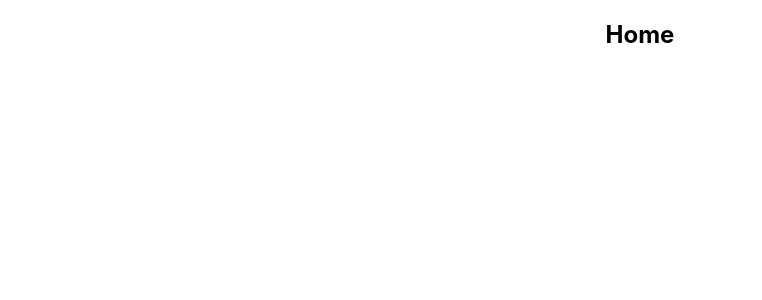
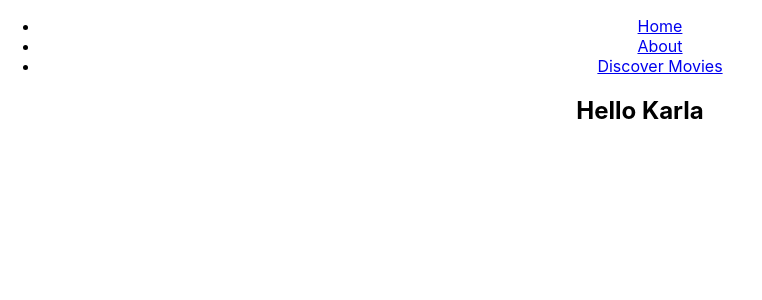
Before and after one commit to AlenaAlyona/movie, a React (Create React App) app: page / in a window 1280 px wide. Shown: the top 300 px of the page, without its empty margins (0-762 px from the left). Built offline with nearby package versions, Linux system fonts and the light colour scheme.

Commit message:
now it works

```diff
--- a/src/App.js
+++ b/src/App.js
@@ -1,7 +1,7 @@
 import React from "react";
 import "./App.css";
 import { Switch, Route, Link, BrowserRouter as Router } from "react-router-dom";
-import navBar from "./components/navBar";
+import NavBar from "./components/navBar";
 import Home from "./pages/HomePage";
 import About from "./pages/AboutPage";
 import DiscoverMovies from "./pages/DiscoverMoviesPage";
@@ -9,7 +9,7 @@ import DiscoverMovies from "./pages/DiscoverMoviesPage";
 function App() {
   return (
     <div className="App">
-      <navBar />
+      <NavBar />
       <Switch>
         <Route path="/discover" component={DiscoverMovies} />
         <Route path="/about" component={About} />
--- /dev/null
+++ b/src/components/navBar.css
@@ -0,0 +1,4 @@
+.NavBar {
+  font-weight: bold;
+  color: blue;
+}
--- a/src/components/navBar.js
+++ b/src/components/navBar.js
@@ -9,38 +9,31 @@ import Home from "../pages/AboutPage";
 import About from "../pages/AboutPage";
 import DiscoverMovies from "../pages/DiscoverMoviesPage";
 
-export default function navBar() {
+export default function NavBar() {
   return (
-    <Router>
     <div>
-        <nav>
-          <ul>
+      <nav className="navbar navbar-expand-lg navbar-light bg-light">
+        <ul className="navbar-nav mr-auto">
           <li>
-              <NavLink to="/">Home</NavLink>
+            <NavLink to="/" className="nav-link">
+              Home
+            </NavLink>
           </li>
           <li>
-              <NavLink to="/about">About</NavLink>
+            <NavLink to="/about" className="nav-link">
+              About
+            </NavLink>
           </li>
           <li>
-              <NavLink to="/discover">Discover Movies</NavLink>
+            <NavLink to="/discover" className="nav-link">
+              Discover Movies
+            </NavLink>
           </li>
         </ul>
       </nav>
 
       {/* A <Switch> looks through its children <Route>s and
             renders the first one that matches the current URL. */}
-        {/* <Switch>
-          <Route path="/about">
-            <About />
-          </Route>
-          <Route path="/discover">
-            <DiscoverMovies />
-          </Route>
-          <Route path="/">
-            <Home />
-          </Route>
-        </Switch> */}
     </div>
-    </Router>
   );
 }
--- a/src/pages/HomePage.js
+++ b/src/pages/HomePage.js
@@ -6,7 +6,7 @@ class Home extends Component {
   render() {
     return (
       <div>
-        <h2>Home</h2>
+        <h2>Hello Karla</h2>
       </div>
     );
   }
```
Lines whose indentation alone changed are shown as unchanged.
